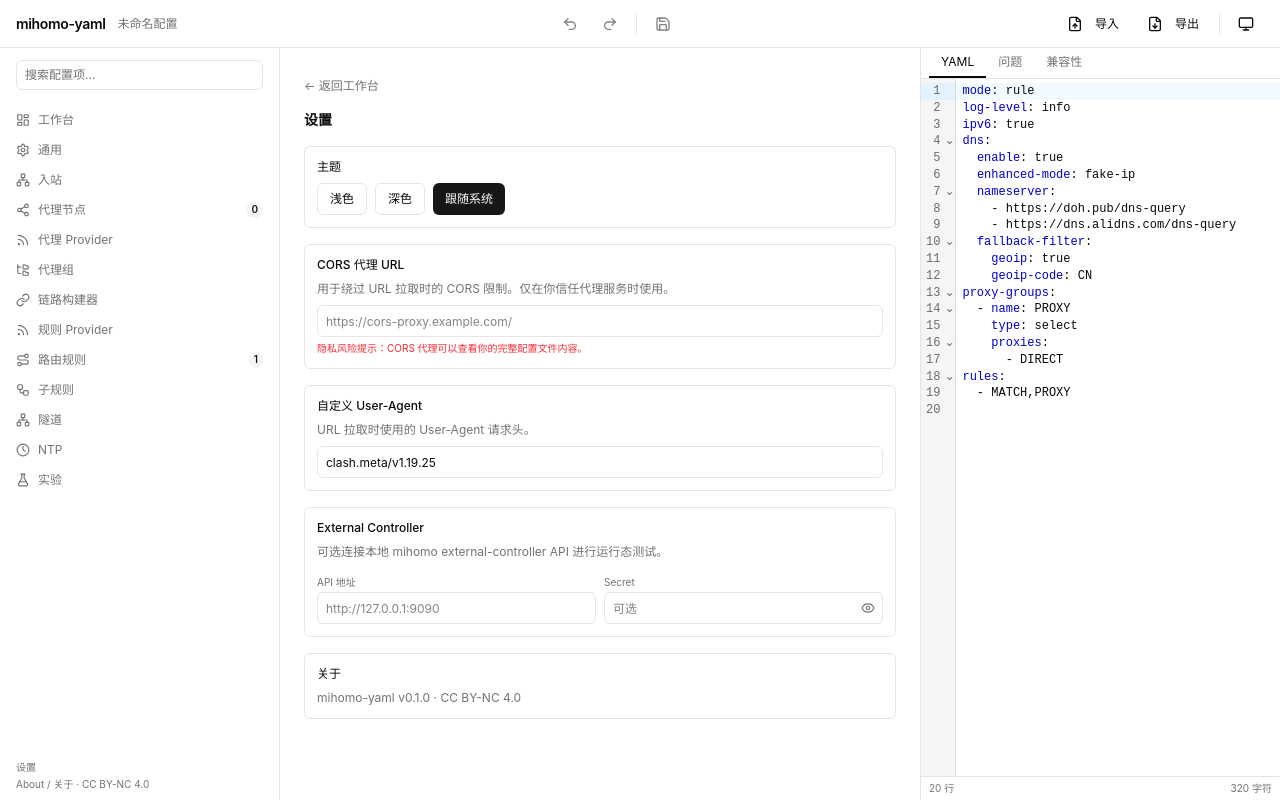
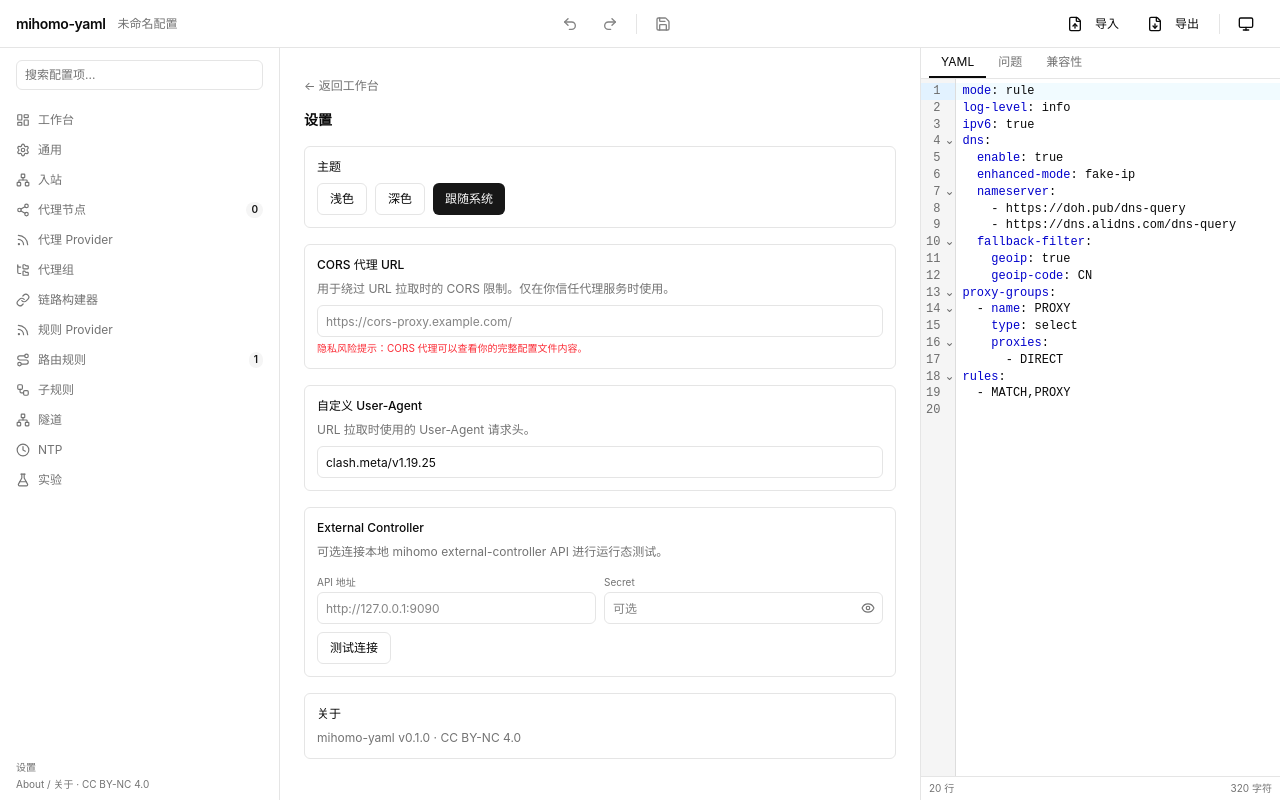
Before and after one commit to cherrchen/mihimo-yaml, a React (Vite) app: page / in a window 1280 px wide. Both pictures are taken after a click on the button "设置". Built offline with nearby package versions, Linux system fonts and the light colour scheme.

Commit message:
feat: add external-controller connection hook with test button in settings

```diff
--- /dev/null
+++ b/src/hooks/useExternalController.ts
@@ -0,0 +1,136 @@
+import { useState, useCallback, useRef } from 'react'
+
+interface ProxyInfo {
+  name: string
+  type: string
+  delay: number | null
+  history: Array<{ time: string; delay: number }>
+}
+
+interface ControllerState {
+  proxies: ProxyInfo[]
+  delays: Record<string, number | null>
+  loading: boolean
+  error: string | null
+  isConnected: boolean
+}
+
+const PROBE_URL = 'https://www.gstatic.com/generate_204'
+const DELAY_TIMEOUT = 5000
+
+function getControllerSettings() {
+  const url = (localStorage.getItem('mihomo-yaml-controller') || '').replace(/\/+$/, '')
+  const secret = localStorage.getItem('mihomo-yaml-controller-secret') || ''
+  return { url, secret }
+}
+
+function buildHeaders(secret: string): Record<string, string> {
+  const headers: Record<string, string> = { 'Content-Type': 'application/json' }
+  if (secret) {
+    headers['Authorization'] = `Bearer ${secret}`
+  }
+  return headers
+}
+
+export function useExternalController() {
+  const [state, setState] = useState<ControllerState>({
+    proxies: [],
+    delays: {},
+    loading: false,
+    error: null,
+    isConnected: false,
+  })
+  const abortRef = useRef<AbortController | null>(null)
+
+  const testConnection = useCallback(async () => {
+    const { url, secret } = getControllerSettings()
+    if (!url) {
+      setState((s) => ({ ...s, error: '未配置 External Controller 地址，请在设置页面填写', loading: false }))
+      return
+    }
+
+    abortRef.current?.abort()
+    const controller = new AbortController()
+    abortRef.current = controller
+
+    setState((s) => ({ ...s, loading: true, error: null }))
+
+    try {
+      const res = await fetch(`${url}/proxies`, {
+        headers: buildHeaders(secret),
+        signal: controller.signal,
+      })
+      if (!res.ok) {
+        if (res.status === 401 || res.status === 403) {
+          throw new Error('认证失败，请检查 Secret 配置')
+        }
+        throw new Error(`HTTP ${res.status}: ${res.statusText}`)
+      }
+      const data = await res.json()
+      const rawProxies = data.proxies || {}
+
+      const proxies: ProxyInfo[] = Object.entries(rawProxies).map(([name, info]) => {
+        const p = info as { type?: string; history?: Array<{ time: string; delay: number }>; now?: string }
+        return {
+          name,
+          type: p.type || 'unknown',
+          delay: typeof p.now === 'string' ? parseInt(p.now, 10) : (typeof p.now === 'number' ? p.now : null),
+          history: (p.history || []).slice(0, 10),
+        }
+      })
+
+      const delays: Record<string, number | null> = {}
+      for (const p of proxies) {
+        delays[p.name] = p.delay
+      }
+
+      setState({ proxies, delays, loading: false, error: null, isConnected: true })
+    } catch (err) {
+      if ((err as Error).name === 'AbortError') return
+      const message = err instanceof TypeError
+        ? '无法连接到 External Controller，请检查地址是否正确且 mihomo 正在运行'
+        : (err as Error).message
+      setState((s) => ({ ...s, loading: false, error: message, isConnected: false }))
+    }
+  }, [])
+
+  const testDelay = useCallback(async (proxyName: string): Promise<number | null> => {
+    const { url, secret } = getControllerSettings()
+    if (!url) return null
+
+    try {
+      const params = new URLSearchParams({ url: PROBE_URL, timeout: String(DELAY_TIMEOUT) })
+      const res = await fetch(`${url}/proxies/${encodeURIComponent(proxyName)}/delay?${params}`, {
+        headers: buildHeaders(secret),
+      })
+      if (!res.ok) return null
+      const data = await res.json()
+      const delay = typeof data.delay === 'number' ? data.delay : null
+
+      setState((s) => ({
+        ...s,
+        delays: { ...s.delays, [proxyName]: delay },
+        proxies: s.proxies.map((p) =>
+          p.name === proxyName ? { ...p, delay } : p,
+        ),
+      }))
+
+      return delay
+    } catch {
+      return null
+    }
+  }, [])
+
+  const clearError = useCallback(() => {
+    setState((s) => ({ ...s, error: null }))
+  }, [])
+
+  return {
+    ...state,
+    testConnection,
+    testDelay,
+    clearError,
+  }
+}
+
+export { getControllerSettings }
--- a/src/pages/Settings.tsx
+++ b/src/pages/Settings.tsx
@@ -2,6 +2,7 @@ import { useUiStore } from '@/store/ui-store'
 import { Button } from '@/components/ui/button'
 import { TextField } from '@/components/editors/shared/fields'
 import { SensitiveField } from '@/components/editors/shared/SensitiveField'
+import { useExternalController } from '@/hooks/useExternalController'
 import { useState } from 'react'
 
 export function SettingsPage() {
@@ -10,6 +11,7 @@ export function SettingsPage() {
   const [controllerUrl, setControllerUrl] = useState(() => localStorage.getItem('mihomo-yaml-controller') || '')
   const [controllerSecret, setControllerSecret] = useState(() => localStorage.getItem('mihomo-yaml-controller-secret') || '')
   const [customUA, setCustomUA] = useState(() => localStorage.getItem('mihomo-yaml-custom-ua') || 'clash.meta/v1.19.25')
+  const { testConnection, loading, error, isConnected, proxies, clearError } = useExternalController()
 
   const saveSetting = (key: string, value: string) => {
     if (value) {
@@ -85,7 +87,7 @@ export function SettingsPage() {
               <label className="text-[10px] text-muted-foreground">API 地址</label>
               <TextField
                 value={controllerUrl}
-                onChange={(v) => { setControllerUrl(v); saveSetting('mihomo-yaml-controller', v) }}
+                onChange={(v) => { setControllerUrl(v); saveSetting('mihomo-yaml-controller', v); clearError() }}
                 placeholder="http://127.0.0.1:9090"
               />
             </div>
@@ -93,11 +95,22 @@ export function SettingsPage() {
               <label className="text-[10px] text-muted-foreground">Secret</label>
               <SensitiveField
                 value={controllerSecret}
-                onChange={(v) => { setControllerSecret(v); saveSetting('mihomo-yaml-controller-secret', v) }}
+                onChange={(v) => { setControllerSecret(v); saveSetting('mihomo-yaml-controller-secret', v); clearError() }}
                 label="Secret"
                 placeholder="可选"
               />
             </div>
+          </div>
+          <div className="mt-2 flex items-center gap-2">
+            <Button size="sm" variant="outline" onClick={testConnection} disabled={loading}>
+              {loading ? '测试中...' : '测试连接'}
+            </Button>
+            {isConnected && (
+              <span className="text-xs text-green-600">已连接 ({proxies.length} 个代理)</span>
+            )}
+            {error && (
+              <span className="text-xs text-red-500">{error}</span>
+            )}
           </div>
         </div>
 
```
Also changed, not shown: 1 other file (tests, documents, lock files or other folders).
